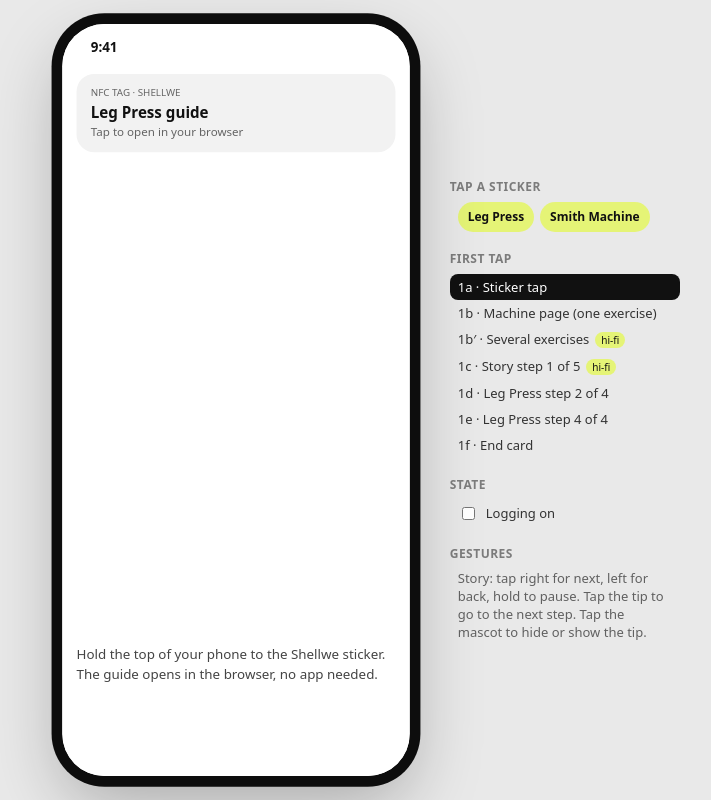
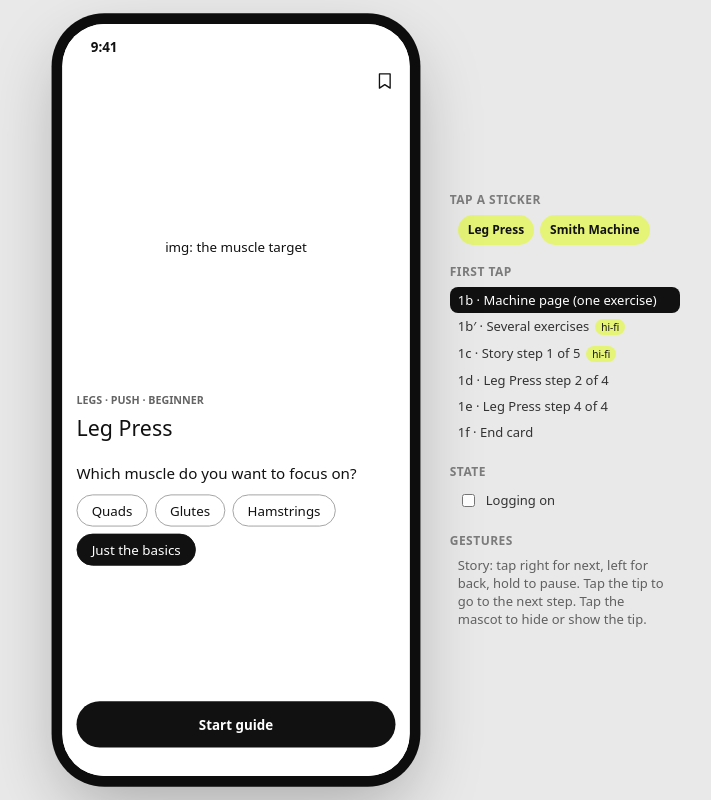
Before and after one commit to yyelimkim/shellwe, a plain HTML site: page prototype/index.html in a window 1280 px wide. Shown: the whole page, without its empty margins (269-980 px from the left). Drawn offline with Linux system fonts and the light colour scheme; a web font is replaced by a local one.

Commit message:
Open the machine page straight from a sticker tap
Removes the NFC notification screen. Next machine opens the other machine's page.

Co-Authored-By: Claude Opus 5.5 <noreply@anthropic.com>

```diff
--- a/prototype/index.html
+++ b/prototype/index.html
@@ -63,13 +63,6 @@
   .btn:active { transform: scale(.98); }
   .btn[hidden] { display: none; }
   .btn:focus-visible, .hit:focus-visible, .card:focus-visible, .chip:focus-visible { outline: 2px solid var(--ink); outline-offset: 2px; }
-
-  /* 1a · NFC tap (low-fi) */
-  .nfc-note { left: 16px; top: 56px; width: 358px; padding: 14px 16px 14px; border-radius: var(--radius-lg); background: var(--surface-100); text-align: left; }
-  .nfc-note .t { font-size: 11px; line-height: 14px; color: var(--ink-muted); }
-  .nfc-note .h { font-weight: 600; font-size: 17px; line-height: 22px; margin: 4px 0 2px; }
-  .nfc-note .s { font-size: 13px; line-height: 18px; color: var(--ink-muted); }
-  .nfc-hint { left: 16px; right: 16px; top: 696px; font-size: 15px; line-height: 22px; color: #444; }
 
   /* 1b · machine page, one exercise (low-fi) */
   .ph-img { left: 16px; top: 100px; width: 358px; height: 300px; display: grid; place-items: center; font-weight: 500; font-size: 15px; }
@@ -155,21 +148,9 @@
 <div class="stage-wrap">
   <div class="device" id="device"><div class="phone" id="phone">
 
-    <!-- 1a · NFC tap (low-fi) -->
-    <section class="screen" data-screen="1a" aria-label="Sticker tap">
-      <div class="abs time">9:41</div>
-      <button class="abs nfc-note" data-go="machine">
-        <div class="t">NFC TAG · SHELLWE</div>
-        <div class="h"><span data-bind="machineName">Leg Press</span> guide</div>
-        <div class="s">Tap to open in your browser</div>
-      </button>
-      <p class="abs nfc-hint" style="margin:0">Hold the top of your phone to the Shellwe sticker. The guide opens in the browser, no app needed.</p>
-    </section>
-
     <!-- 1b · Machine page, one exercise (low-fi) -->
     <section class="screen" data-screen="1b" aria-label="Machine page">
       <div class="abs time">9:41</div>
-      <button class="hit" style="left:16px;top:52px" data-go="1a" aria-label="Back"><svg class="icon" viewBox="0 0 24 24"><path d="M15 6L9 12L15 18"/></svg></button>
       <button class="hit save" style="left:350px;top:52px" aria-label="Save" aria-pressed="false"><svg class="icon" viewBox="0 0 24 24"><path d="M6 4H18V20L12 16L6 20V4Z"/></svg></button>
       <div class="abs ph-img">img: the muscle target</div>
       <div class="abs label" style="left:16px;top:414px">Legs · Push · Beginner</div>
@@ -187,7 +168,7 @@
     <!-- 1b′ · Machine page, several exercises (hi-fi, Figma 734:945) -->
     <section class="screen" data-screen="1b2" aria-label="Which exercise">
       <div class="abs time">9:41</div>
-      <button class="hit" style="left:16px;top:52px" data-go="1a" aria-label="Back"><svg class="icon" viewBox="0 0 24 24"><path d="M15 6L9 12L15 18"/></svg></button>
+      <button class="hit" style="left:16px;top:52px" tabindex="-1" aria-hidden="true"><svg class="icon" viewBox="0 0 24 24"><path d="M15 6L9 12L15 18"/></svg></button>
       <div class="abs caption" style="left:0;right:0;top:55px;text-align:center;color:var(--ink)">Smith Machine</div>
       <button class="hit save" style="left:350px;top:52px" aria-label="Save" aria-pressed="false"><svg class="icon" viewBox="0 0 24 24"><path d="M6 4H18V20L12 16L6 20V4Z"/></svg></button>
       <h1 class="abs" style="left:16px;top:101px;width:358px;margin:0;font-weight:600;font-size:24px;line-height:30px">Which exercise are you doing?</h1>
@@ -214,7 +195,7 @@
       <p>Save it to come back to these steps anytime, or tap the next machine.</p>
       <button class="btn b1" id="logSets" hidden>Log sets</button>
       <button class="btn b2" id="endSave">Save</button>
-      <button class="btn b3" data-go="1a">Next machine</button>
+      <button class="btn b3" data-go="next-machine">Next machine</button>
     </section>
 
     <div class="toast" id="toast" role="status"><span id="toastText">Saved to your library</span><u>View</u></div>
@@ -224,7 +205,6 @@
     <h2>Tap a sticker</h2>
     <div class="sticker"><button data-tap="legpress">Leg Press</button><button data-tap="smith">Smith Machine</button></div>
     <h2>First tap</h2>
-    <a href="#1a">1a · Sticker tap</a>
     <a href="#1b">1b · Machine page (one exercise)</a>
     <a href="#1b2" class="hifi">1b′ · Several exercises</a>
     <a href="#story/rdl/1" class="hifi">1c · Story step 1 of 5</a>
@@ -282,18 +262,17 @@ const ICON = {
   save: (on) => `<svg class="icon${on ? ' filled' : ''}" viewBox="0 0 24 24"><path d="M6 4H18V20L12 16L6 20V4Z"/></svg>`,
 };
 
-// ---------------------------------------------------------------- routing (#1a, #1b, #1b2, #story/<guide>/<n>, #end/<guide>)
+// ---------------------------------------------------------------- routing (#1b, #1b2, #story/<guide>/<n>, #end/<guide>)
 function show(id) {
   $$('.screen').forEach((s) => s.classList.toggle('on', s.dataset.screen === id));
   $$('.panel a').forEach((a) => a.toggleAttribute('aria-current', false));
 }
 function route() {
-  const [name, g, n] = (location.hash.slice(1) || '1a').split('/');
+  const [name, g, n] = (location.hash.slice(1) || MACHINES[state.machine].screen).split('/');
   if (name === 'story') { state.guide = g in GUIDES ? g : 'legpress'; state.step = Math.max(0, Math.min(GUIDES[state.guide].steps.length - 1, (+n || 1) - 1)); renderStory(); show('story'); }
   else if (name === 'end') { state.guide = g in GUIDES ? g : 'legpress'; renderEnd(); show('end'); }
   else if (name === '1b2') { state.machine = 'smith'; show('1b2'); }
-  else if (name === '1b') { state.machine = 'legpress'; show('1b'); }
-  else { $('[data-bind="machineName"]').textContent = MACHINES[state.machine].name; show('1a'); }
+  else { state.machine = 'legpress'; show('1b'); }
   const cur = $$('.panel a').find((a) => a.getAttribute('href') === location.hash) || $$('.panel a').find((a) => a.getAttribute('href') === '#' + name);
   if (cur) cur.setAttribute('aria-current', 'page');
 }
@@ -382,8 +361,9 @@ function toggleSave() {
 // ---------------------------------------------------------------- events
 document.addEventListener('click', (e) => {
   const t = e.target.closest('button, a'); if (!t) return;
-  if (t.dataset.tap) { state.machine = t.dataset.tap; go('1a'); return; }
+  if (t.dataset.tap) { state.machine = t.dataset.tap; go(MACHINES[state.machine].screen); return; }
   if (t.dataset.go === 'machine') { go(MACHINES[state.machine].screen); return; }
+  if (t.dataset.go === 'next-machine') { state.machine = state.guide === 'legpress' ? 'smith' : 'legpress'; go(MACHINES[state.machine].screen); return; }
   if (t.dataset.go) { go(t.dataset.go); return; }
   if (t.dataset.start) { state.tipHidden = false; go(`story/${t.dataset.start}/1`); return; }
   if (t.id === 'startEx') { state.tipHidden = false; go(`story/${state.exercise}/1`); return; }
```
